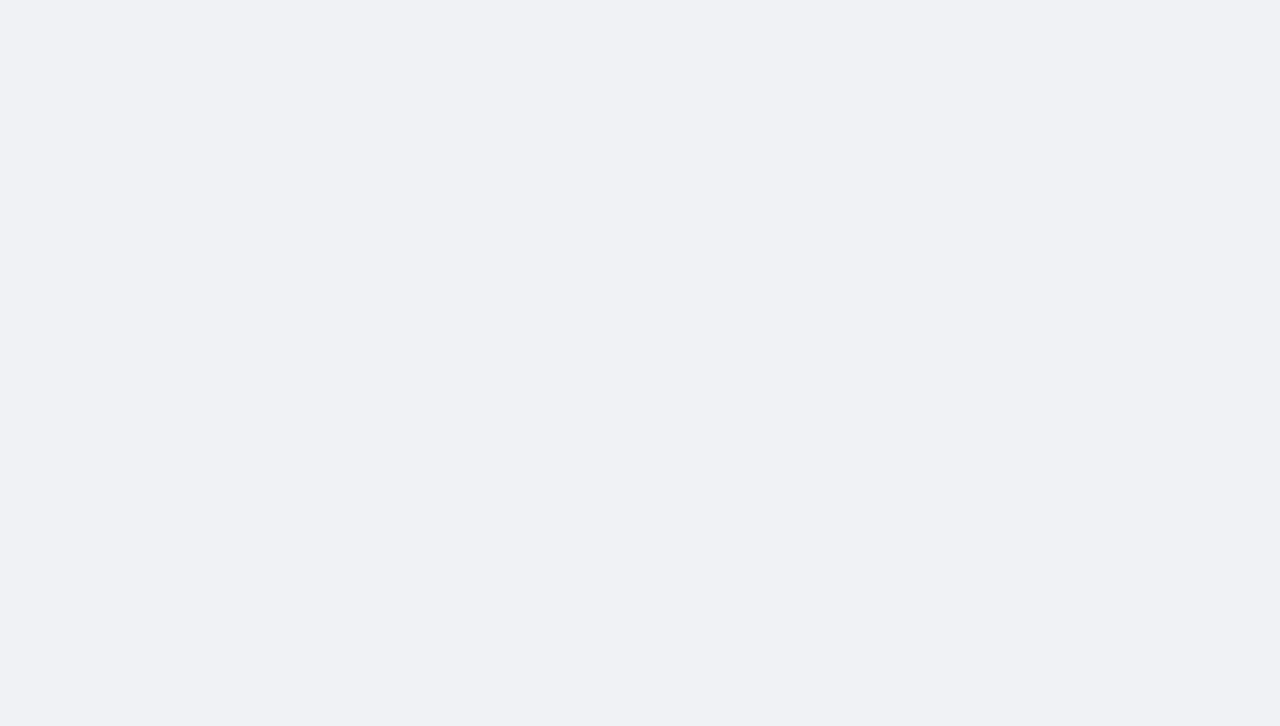
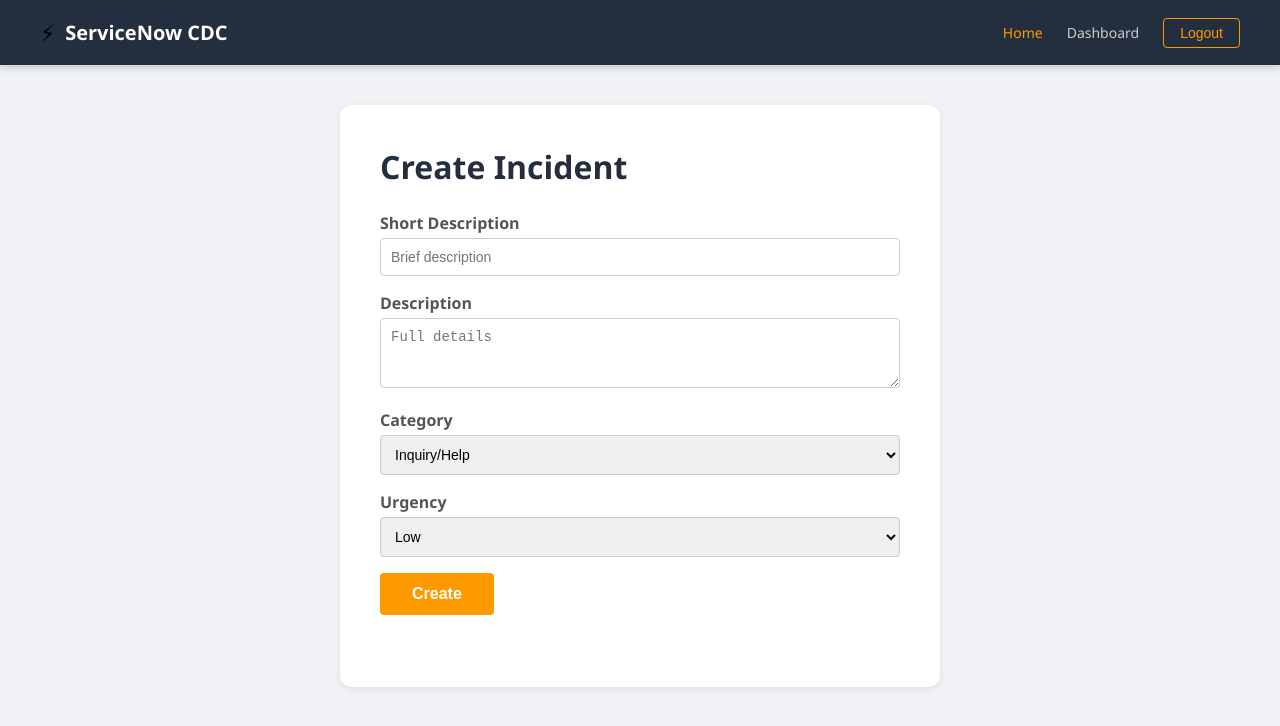
Before and after one commit to pmancevski/servicenow-cdc-frontend, a Vue app: page /create in a window 1280 px wide. Before the commit this address had no page. Shown: the top 726 px of the page. Built offline with nearby package versions, Linux system fonts and the light colour scheme; what aws-amplify would draw is missing.

Commit message:
v1.3 modify home page, adding authentication token

```diff
--- a/src/assets/main.css
+++ b/src/assets/main.css
@@ -151,3 +151,74 @@
   0% { opacity: 0; transform: translateY(30px); }
   100% { opacity: 1; transform: translateY(0); }
 }
+
+.actions {
+  display: flex;
+  gap: 16px;
+  margin-top: 24px;
+  justify-content: flex-start;
+  padding-left: 40px;
+}
+
+.view-section {
+  margin-top: 16px;
+  text-align: left;
+  padding-left: 40px;
+}
+
+.view-row {
+  display: flex;
+  gap: 12px;
+  justify-content: flex-start;
+}
+
+.primary-btn {
+  background: #FF9900;
+  color: #fff;
+  border: none;
+  padding: 12px 32px;
+  border-radius: 4px;
+  cursor: pointer;
+  font-weight: bold;
+  font-size: 16px;
+}
+
+.secondary-btn {
+  background: #232F3E;
+  color: #fff;
+  border: none;
+  padding: 12px 32px;
+  border-radius: 4px;
+  cursor: pointer;
+  font-weight: bold;
+  font-size: 16px;
+}
+
+.primary-btn:hover {
+  background: #e68a00;
+}
+
+.secondary-btn:hover {
+  background: #1a2533;
+}
+
+.view-section h3 {
+  margin-bottom: 12px;
+  color: #555;
+}
+
+.view-input {
+  padding: 10px;
+  border: 1px solid #ccc;
+  border-radius: 4px;
+  width: 100px;
+}
+
+.view-btn {
+  background: #232F3E;
+  color: #fff;
+  border: none;
+  padding: 10px 24px;
+  border-radius: 4px;
+  cursor: pointer;
+}
--- /dev/null
+++ b/src/components/CreateForm.vue
@@ -0,0 +1,118 @@
+<template>
+  <div class="create-card">
+    <h1>Create Incident</h1>
+    <form @submit.prevent="submitIncident">
+      <div class="form-group">
+        <label>Short Description</label>
+        <input v-model="form.short_description" placeholder="Brief description" required />
+      </div>
+      <div class="form-group">
+        <label>Description</label>
+        <textarea v-model="form.description" placeholder="Full details" rows="3"></textarea>
+      </div>
+      <div class="form-group">
+        <label>Category</label>
+        <select v-model="form.category">
+          <option value="inquiry">Inquiry/Help</option>
+          <option value="software">Software</option>
+          <option value="hardware">Hardware</option>
+          <option value="network">Network</option>
+          <option value="database">Database</option>
+        </select>
+      </div>
+      <div class="form-group">
+        <label>Urgency</label>
+        <select v-model="form.urgency">
+          <option value="3">Low</option>
+          <option value="2">Medium</option>
+          <option value="1">High</option>
+        </select>
+      </div>
+      <button type="submit" class="primary-btn">Create</button>
+      <p class="status">{{ status }}</p>
+    </form>
+  </div>
+</template>
+
+<script>
+import axios from 'axios'
+
+export default {
+  data() {
+    return {
+      status: '',
+      form: {
+        short_description: '',
+        description: '',
+        category: 'inquiry',
+        urgency: '3'
+      }
+    }
+  },
+  methods: {
+    async submitIncident() {
+      this.status = 'Creating...'
+      try {
+        const response = await axios.post(
+          'https://your-api-gateway-url/prod/incident',
+          this.form
+        )
+        this.status = '✅ Incident created: ' + response.data.number
+        this.form.short_description = ''
+        this.form.description = ''
+      } catch (error) {
+        this.status = '❌ Error: ' + error.message
+      }
+    }
+  }
+}
+</script>
+
+<style scoped>
+.create-card {
+  background: #fff;
+  border-radius: 12px;
+  padding: 40px;
+  max-width: 600px;
+  margin: 0 auto;
+  box-shadow: 0 2px 8px rgba(0,0,0,0.08);
+}
+h1 {
+  color: #232F3E;
+  margin-bottom: 24px;
+}
+.form-group {
+  margin-bottom: 16px;
+}
+label {
+  display: block;
+  font-weight: 600;
+  margin-bottom: 4px;
+  color: #555;
+}
+input, textarea, select {
+  width: 100%;
+  padding: 10px;
+  border: 1px solid #ccc;
+  border-radius: 4px;
+  font-size: 14px;
+}
+.primary-btn {
+  background: #FF9900;
+  color: #fff;
+  border: none;
+  padding: 12px 32px;
+  border-radius: 4px;
+  cursor: pointer;
+  font-weight: bold;
+  font-size: 16px;
+}
+.primary-btn:hover {
+  background: #e68a00;
+}
+.status {
+  margin-top: 12px;
+  padding: 10px;
+  border-radius: 4px;
+}
+</style>
--- a/src/router/index.js
+++ b/src/router/index.js
@@ -1,11 +1,17 @@
 import { createRouter, createWebHistory } from 'vue-router'
 import Home from '../views/Home.vue'
+import CreateIncident from '../views/CreateIncident.vue'
 
 const routes = [
   {
     path: '/',
     name: 'Home',
     component: Home
+  },
+  {
+    path: '/create',
+    name: 'CreateIncident',
+    component: CreateIncident
   }
 ]
 
--- a/src/services/statsService.js
+++ b/src/services/statsService.js
@@ -1,9 +1,17 @@
 import axios from 'axios'
+import { fetchAuthSession } from 'aws-amplify/auth'
 
 const API_URL = 'https://3nhftt97bb.execute-api.eu-north-1.amazonaws.com/prod'
 
 export const fetchRealStats = async () => {
-  const response = await axios.get(API_URL)
+  const session = await fetchAuthSession()
+  const token = session.tokens.accessToken.toString()
+
+  const response = await axios.get(API_URL, {
+    headers: {
+      'Authorization': `Bearer ${token}`
+    }
+  })
   return JSON.parse(response.data.body)
 }
 
--- /dev/null
+++ b/src/views/CreateIncident.vue
@@ -0,0 +1,22 @@
+<template>
+  <div class="app">
+    <Header :isLoggedIn="true" @logout="handleLogout" />
+    <main class="main">
+      <CreateForm />
+    </main>
+  </div>
+</template>
+
+<script>
+import Header from '@/components/Header.vue'
+import CreateForm from '@/components/CreateForm.vue'
+
+export default {
+  components: { Header, CreateForm },
+  methods: {
+    handleLogout() {
+      this.$router.push('/')
+    }
+  }
+}
+</script>
--- a/src/views/Home.vue
+++ b/src/views/Home.vue
@@ -3,6 +3,17 @@
     <Header :isLoggedIn="isLoggedIn" @logout="handleLogout" />
     <main class="main">
       <StatsSection :stats="stats" :loading="loading" />
+
+      <div class="actions">
+        <button class="primary-btn" @click="$router.push('/create')">Create Incident</button>
+      </div>
+
+      <div class="view-section">
+        <div class="view-row">
+          <input v-model="incidentId" placeholder="Enter Incident ID" class="view-input" />
+          <button class="view-btn" @click="viewIncident">View</button>
+        </div>
+      </div>
     </main>
   </div>
 </template>
@@ -17,7 +28,8 @@
   components: { Header, StatsSection },
   data() {
     return {
-      isLoggedIn: false
+      isLoggedIn: false,
+      incidentId: ''
     }
   },
   setup() {
@@ -39,6 +51,11 @@
     handleLogout() {
       this.isLoggedIn = false
       this.loadStats(false)
+    },
+    viewIncident() {
+      if (this.incidentId) {
+        this.$router.push(`/incident/${this.incidentId}`)
+      }
     }
   }
 }
```
